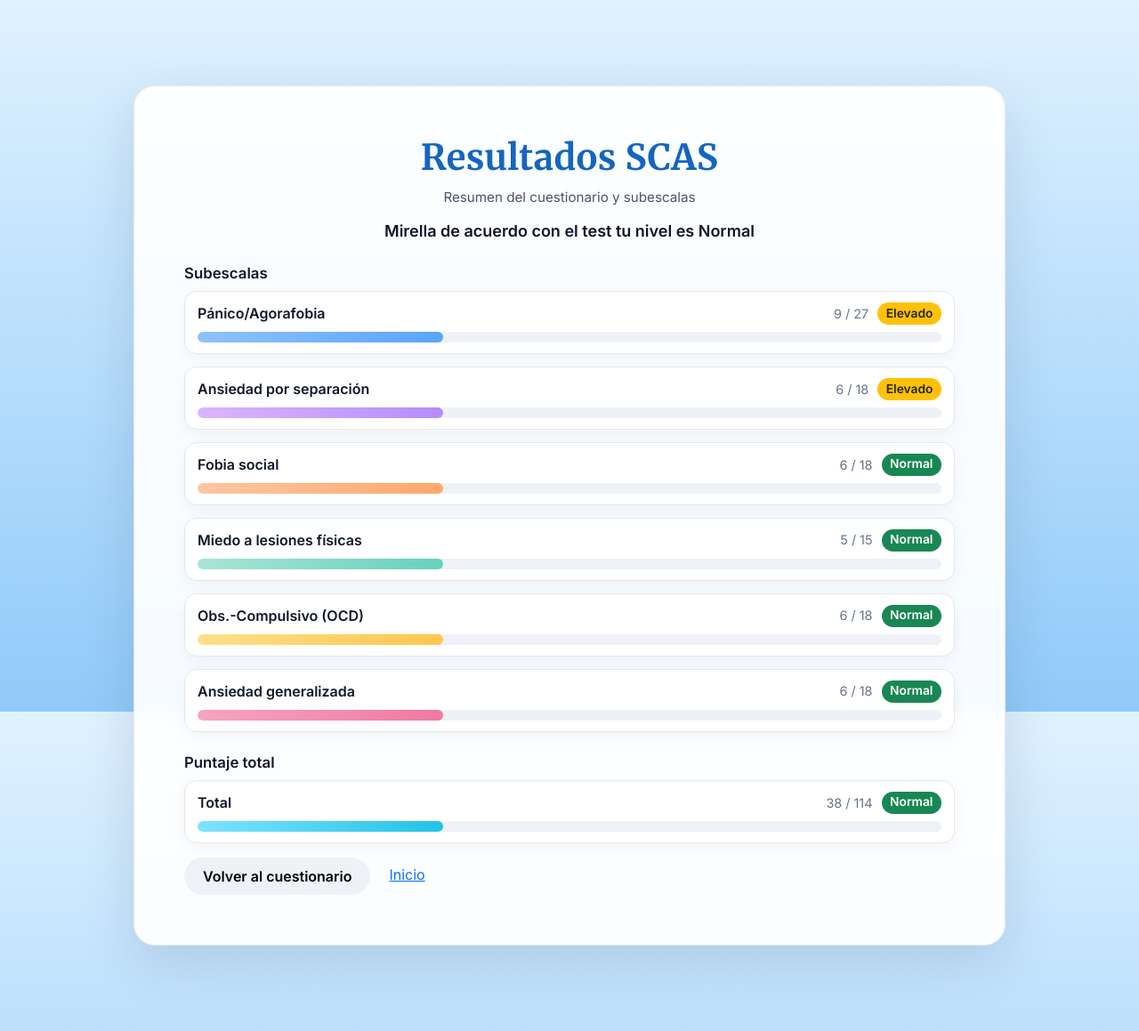
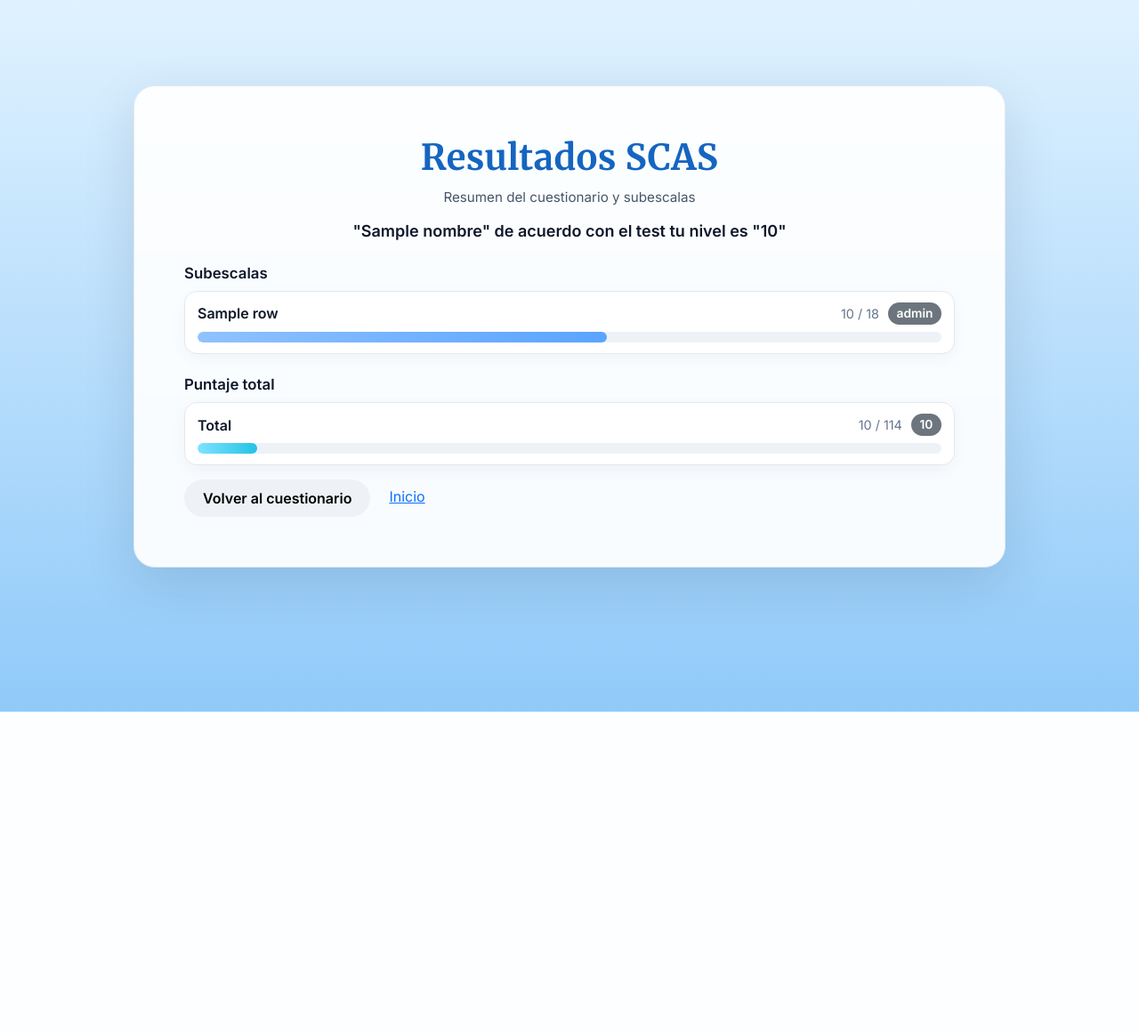
Before and after one commit to MirellaYuriko1/Tesis_clon, a Flask app: template templates/resultado.html in a window 1280 px wide. Shown: the whole page at 89% size. After the commit the page ends 800 px from the top, so only its background shows below. Run offline with Flask 3, Linux system fonts and the light colour scheme; the template is opened without the code that fills it: most values are stand-ins (such as "Sample title", 1, 10 or a date in 2020).

Commit message:
Actualizar

```diff
--- a/templates/resultado.html
+++ b/templates/resultado.html
@@ -5,7 +5,6 @@
   <meta name="viewport" content="width=device-width, initial-scale=1"/>
   <title>Resultados SCAS</title>
 
-  <!-- Bootstrap solo para badges base -->
   <link href="https://cdn.jsdelivr.net/npm/bootstrap@5.3.3/dist/css/bootstrap.min.css" rel="stylesheet">
   <link href="https://fonts.googleapis.com/css2?family=Merriweather:wght@700&family=Inter:wght@400;500;600&display=swap" rel="stylesheet">
 
@@ -111,139 +110,103 @@
 
       <h1>Resultados SCAS</h1>
       <p class="subtitle">Resumen del cuestionario y subescalas</p>
-      <!-- se llena desde JS -->
-      <p id="userSummary" class="user-summary"></p>
 
-      <!-- Subescalas -->
+      {% if notfound %}
+        <p class="user-summary">No se encontró un cuestionario guardado para este usuario.</p>
+        <div class="actions">
+          <a href="/cuestionario?uid={{ uid }}" class="btn btn-outline-primary">Ir al cuestionario</a>
+          <a href="/" class="btn btn-link">Inicio</a>
+        </div>
+      {% else %}
+
+        <!-- Frase centrada -->
+        <p class="user-summary">
+          <strong>"{{ nombre }}"</strong> de acuerdo con el test tu nivel es <strong>"{{ nivel_total }}"</strong>
+        </p>
+
+        <!-- ====== Subescalas ====== -->
+        {% set MAX_BY_LABEL = {
+          'Pánico/Agorafobia': 27,
+          'Ansiedad por separación': 18,
+          'Fobia social': 18,
+          'Miedo a lesiones físicas': 15,
+          'Obs.-Compulsivo (OCD)': 18,
+          'Ansiedad generalizada': 18
+        } %}
+
         <h3 class="scas-title">Subescalas</h3>
-      <div id="subscaleList" class="scas-list"></div>
+        <div class="scas-list">
+          {% for r in rows %}
+            {% set maxv = MAX_BY_LABEL.get(r.label, 18) %}
+            {% set pct = (r.score * 100 / maxv) | round(0, 'floor') %}
+            <div class="scas-item">
+              <div class="scas-top">
+                <span class="scas-name">{{ r.label }}</span>
+                <div class="scas-right">
+                  <span class="scas-score">{{ r.score }} / {{ maxv }}</span>
+                  {% set lvl = (r.level or '')|lower %}
+                  {% if lvl == 'muy alto' %}
+                    <span class="badge badge-level bg-danger">{{ r.level }}</span>
+                  {% elif lvl == 'alto' %}
+                    <span class="badge badge-level bg-rose">{{ r.level }}</span>
+                  {% elif lvl == 'elevado' %}
+                    <span class="badge badge-level bg-warning text-dark">{{ r.level }}</span>
+                  {% elif lvl == 'normal' %}
+                    <span class="badge badge-level bg-success">{{ r.level }}</span>
+                  {% else %}
+                    <span class="badge badge-level bg-secondary">{{ r.level }}</span>
+                  {% endif %}
+                </div>
+              </div>
+              <div class="scas-progress">
+                <div class="scas-bar {{ loop.cycle('c1','c2','c3','c4','c5','c6','c7','c8') }}" data-pct="{{ pct }}"></div>
+              </div>
+            </div>
+          {% endfor %}
+        </div>
 
-      <!-- Puntaje total (abajo y proporcional a /114) -->
+        <!-- ====== Puntaje total ====== -->
+        {% set pctTotal = (total * 100 / 114) | round(0, 'floor') %}
         <h3 class="scas-title mt-4">Puntaje total</h3>
         <div class="scas-item">
           <div class="scas-top">
             <span class="scas-name">Total</span>
             <div class="scas-right">
-            <span id="totalScore" class="scas-score">0 / 114</span>
-            <span id="totalBadge" class="badge badge-level bg-secondary">-</span>
+              <span class="scas-score">{{ total }} / 114</span>
+              {% set nt = (nivel_total or '')|lower %}
+              {% if nt == 'muy alto' %}
+                <span class="badge badge-level bg-danger">{{ nivel_total }}</span>
+              {% elif nt == 'alto' %}
+                <span class="badge badge-level bg-rose">{{ nivel_total }}</span>
+              {% elif nt == 'elevado' %}
+                <span class="badge badge-level bg-warning text-dark">{{ nivel_total }}</span>
+              {% elif nt == 'normal' %}
+                <span class="badge badge-level bg-success">{{ nivel_total }}</span>
+              {% else %}
+                <span class="badge badge-level bg-secondary">{{ nivel_total }}</span>
+              {% endif %}
             </div>
           </div>
           <div class="scas-progress">
-          <div id="totalBar" class="scas-bar ctotal"></div><!-- se llenará por JS -->
+            <div class="scas-bar ctotal" data-pct="{{ pctTotal }}"></div>
           </div>
         </div>
 
         <div class="actions">
-        <a href="/cuestionario" class="btn btn-outline-primary">Volver al cuestionario</a>
+          <a href="/cuestionario?uid={{ uid }}" class="btn btn-outline-primary">Volver al cuestionario</a>
           <a href="/" class="btn btn-link">Inicio</a>
         </div>
+      {% endif %}
     </section>
   </main>
 
+  <!-- Mini-script para animar (sin datos fijos) -->
   <script>
-    // ======================================================
-    // 1) Reemplaza 'data' por tus valores reales o del API.
-    // ======================================================
-    const data = {
-      nombre: "Mirella",
-      total: 38,
-      nivel_total: "Normal",
-      rows: [
-        { label: "Pánico/Agorafobia",        score: 9, level: "Elevado" },
-        { label: "Ansiedad por separación",  score: 6, level: "Elevado" },
-        { label: "Fobia social",             score: 6, level: "Normal"  },
-        { label: "Miedo a lesiones físicas", score: 5, level: "Normal"  },
-        { label: "Obs.-Compulsivo (OCD)",    score: 6, level: "Normal"  },
-        { label: "Ansiedad generalizada",    score: 6, level: "Normal"  },
-      ]
-    };
-
-    // 2) Máximos fijos por subescala
-    const MAX_BY_LABEL = {
-      "Pánico/Agorafobia": 27,
-      "Ansiedad por separación": 18,
-      "Fobia social": 18,
-      "Miedo a lesiones físicas": 15,
-      "Obs.-Compulsivo (OCD)": 18,
-      "Ansiedad generalizada": 18
-    };
-    const TOTAL_MAX = 114;
-
-    // 3) Mapeo de niveles -> clases (colores solicitados)
-    function levelClass(level){
-      const lv = (level || "").toLowerCase();
-      if (lv === "normal")    return "bg-success";
-      if (lv === "elevado")   return "bg-warning text-dark";
-      if (lv === "alto")      return "bg-rose";
-      if (lv === "muy alto")  return "bg-danger";
-      return "bg-secondary";
-    }
-
-    // 4) Colores de barra en ciclo
-    const barColors = ["c1","c2","c3","c4","c5","c6","c7","c8"];
-
-    // 5) Línea de resumen (nombre + nivel)
-    const userSummary = document.getElementById("userSummary");
-    userSummary.textContent = `${data.nombre} de acuerdo con el test tu nivel es ${data.nivel_total}`;
-
-    // 6) Puntaje total (texto, badge y barra proporcional a /114)
-    document.getElementById("totalScore").textContent = `${data.total} / ${TOTAL_MAX}`;
-    const totalBadge = document.getElementById("totalBadge");
-    totalBadge.textContent = data.nivel_total;
-    totalBadge.className = `badge badge-level ${levelClass(data.nivel_total)}`;
-
-    const totalBar = document.getElementById("totalBar");
-    const pctTotal = Math.max(0, Math.min(100, Math.round((data.total / TOTAL_MAX) * 100)));
-    // Animación en el siguiente frame
-    requestAnimationFrame(() => { totalBar.style.width = pctTotal + '%'; });
-
-    // 7) Render de subescalas
-    const list = document.getElementById("subscaleList");
-    data.rows.forEach((r, i) => {
-      const max = MAX_BY_LABEL[r.label] ?? 18;
-      const pct = Math.max(0, Math.min(100, Math.round((r.score / max) * 100)));
-
-      const item = document.createElement("div");
-      item.className = "scas-item";
-
-      // Fila superior: nombre + (score/ max + badge)
-      const top = document.createElement("div");
-      top.className = "scas-top";
-
-      const name = document.createElement("span");
-      name.className = "scas-name";
-      name.textContent = r.label;
-
-      const right = document.createElement("div");
-      right.className = "scas-right";
-
-      const score = document.createElement("span");
-      score.className = "scas-score";
-      score.textContent = `${r.score} / ${max}`;
-
-      const badge = document.createElement("span");
-      badge.className = `badge badge-level ${levelClass(r.level)}`;
-      badge.textContent = r.level;
-
-      right.appendChild(score);
-      right.appendChild(badge);
-      top.appendChild(name);
-      top.appendChild(right);
-
-      // Barra de progreso
-      const progress = document.createElement("div");
-      progress.className = "scas-progress";
-
-      const bar = document.createElement("div");
-      bar.className = `scas-bar ${barColors[i % barColors.length]}`;
-      progress.appendChild(bar);
-
-      item.appendChild(top);
-      item.appendChild(progress);
-      list.appendChild(item);
-
-      // Animar a porcentaje
-      requestAnimationFrame(() => { bar.style.width = pct + "%"; });
+    document.addEventListener('DOMContentLoaded', () => {
+      document.querySelectorAll('.scas-bar[data-pct]').forEach(el => {
+        const pct = Number(el.dataset.pct || 0);
+        requestAnimationFrame(() => { el.style.width = Math.max(0, Math.min(100, pct)) + '%'; });
+      });
     });
   </script>
 </body>
```
Lines whose indentation alone changed are shown as unchanged.
